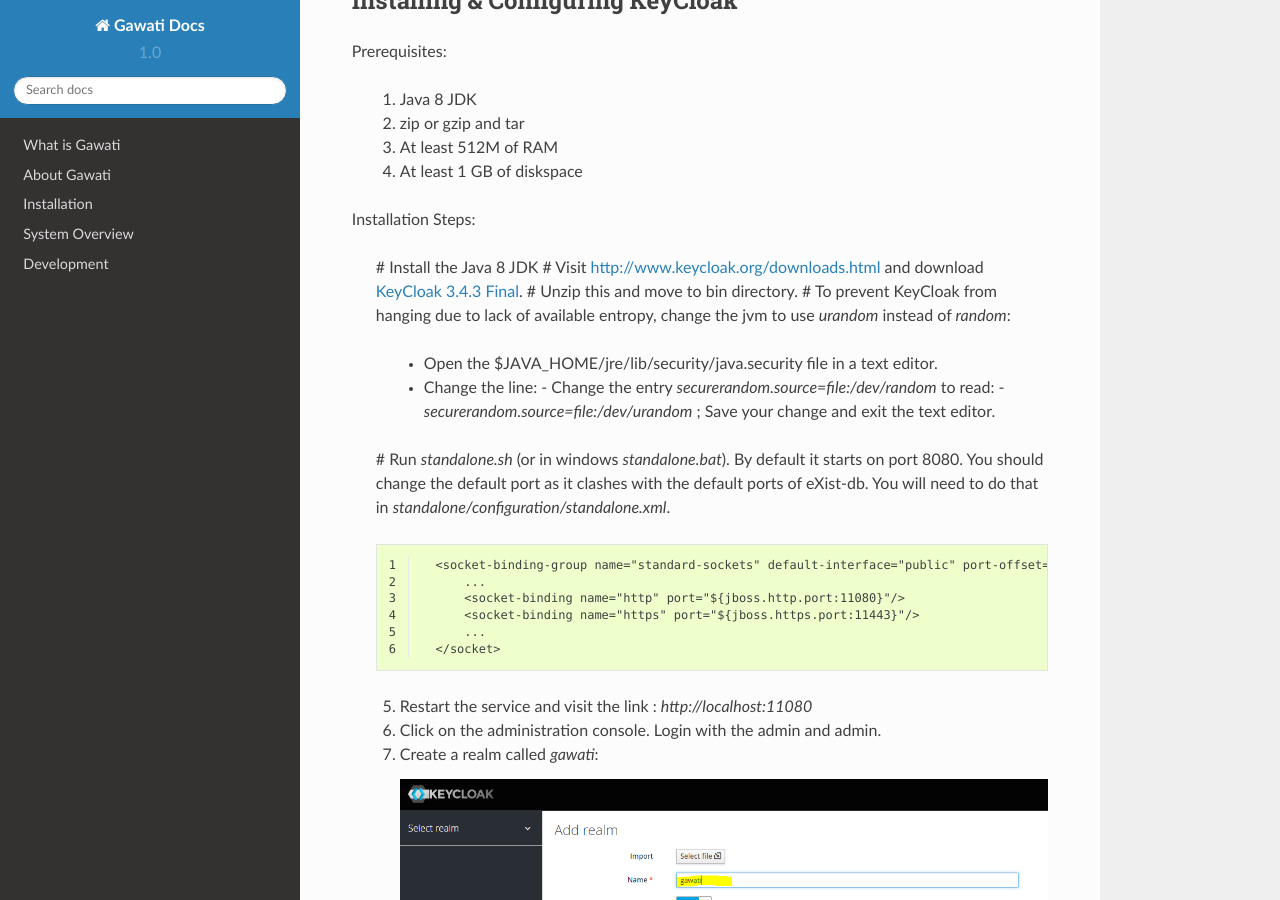
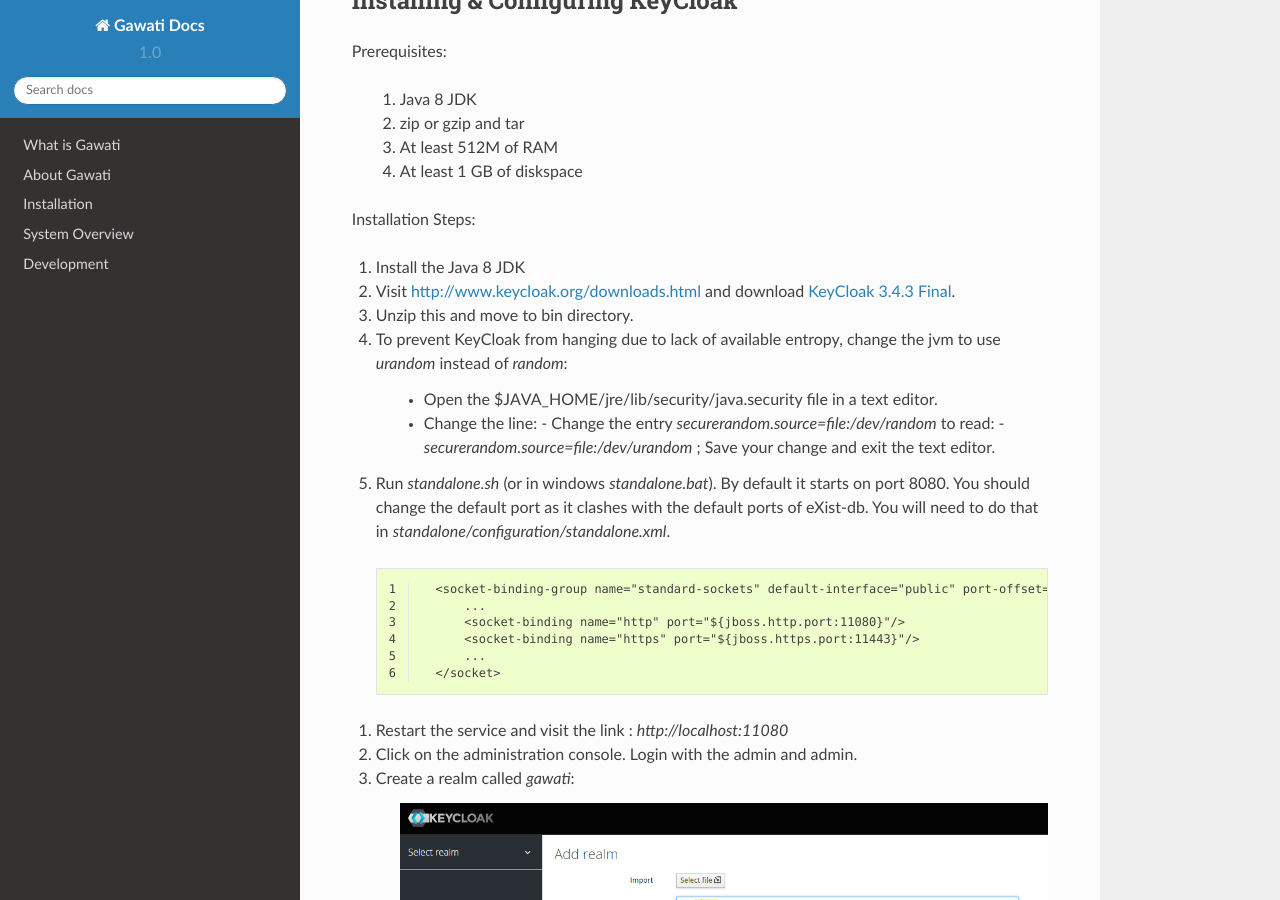
Before and after one commit to gawati/gawati-docs, a Sphinx documentation site: the page built from docs/source/development/authentication.rst, in a window 1280 px wide and 900 px high, scrolled down 447 px. Built offline with Sphinx 7.4.7 and the Read the Docs theme 2.0.0, drawn with Linux system fonts in a browser that asks for light colours; part of the change alters nothing that is shown.

```diff
--- a/docs/source/development/authentication.rst
+++ b/docs/source/development/authentication.rst
@@ -25,18 +25,17 @@ Prerequisites:
 
 Installation Steps:
 
- # Install the Java 8 JDK
- # Visit http://www.keycloak.org/downloads.html  and download  `KeyCloak 3.4.3 Final <https://downloads.jboss.org/keycloak/3.4.3.Final/keycloak-3.4.3.Final.zip>`_.
- # Unzip this and move to bin directory.
- # To prevent KeyCloak from hanging due to lack of available entropy, change the jvm to use `urandom` instead of `random`:
+#. Install the Java 8 JDK
+#. Visit http://www.keycloak.org/downloads.html  and download  `KeyCloak 3.4.3 Final <https://downloads.jboss.org/keycloak/3.4.3.Final/keycloak-3.4.3.Final.zip>`_.
+#. Unzip this and move to bin directory.
+#. To prevent KeyCloak from hanging due to lack of available entropy, change the jvm to use `urandom` instead of `random`:
 
     * Open the $JAVA_HOME/jre/lib/security/java.security file in a text editor.
-
     * Change the line:
       - Change the entry `securerandom.source=file:/dev/random` to read:
       - `securerandom.source=file:/dev/urandom` ; Save your change and exit the text editor.
 
- # Run `standalone.sh` (or in windows `standalone.bat`). By default it starts on port 8080. You should change the default port as it clashes with the default ports of eXist-db. You will need to do that in `standalone/configuration/standalone.xml`.
+#. Run `standalone.sh` (or in windows `standalone.bat`). By default it starts on port 8080. You should change the default port as it clashes with the default ports of eXist-db. You will need to do that in `standalone/configuration/standalone.xml`.
 
  .. code-block:: NONE
   :linenos:
@@ -49,35 +48,37 @@ Installation Steps:
     </socket>
 
 
- 5) Restart the service and visit the link : `http://localhost:11080`
- 6) Click on the administration console. Login with the admin and admin.
- 7) Create a realm called `gawati`:
+#. Restart the service and visit the link : `http://localhost:11080`
+#. Click on the administration console. Login with the admin and admin.
+#. Create a realm called `gawati`:
 
     .. figure:: ./_images/kc-add-realm.png
      :alt: Add Realm
      :align: center
      :figclass: align-center
 
- 8) If you are getting a https related error. You can disable it from command line
+#. If you are getting a https related error. You can disable it from command line
+
   * `./bin/add-user-keycloak.sh -r master -u <user> -p <password>`
   * `./bin/kcadm.sh config credentials --server http://localhost:11080/auth --realm master --user <user> --password <password>`
   * `./bin/kcadm.sh update realms/master -s sslRequired=NONE`
   * Restart the server
- 9) Within the `gawati` realm, Navigate to client tab and click new client. Fill the name of client (`gawati-portal-ui`), the client root url and hit save:
+
+#. Within the `gawati` realm, Navigate to client tab and click new client. Fill the name of client (`gawati-portal-ui`), the client root url and hit save:
 
     .. figure:: ./_images/kc-add-client.png
      :alt: Add Client
      :align: center
      :figclass: align-center
 
- 10) Now edit the same  `gawati-portal-ui` client document, and set the other parameters as shown below. In this case we have set the root url, valid url etc to `http://localhost:3000` which is the dev mode host and port for the `gawati-portal-ui`, if you are deploying on `localhost` and apache you can set this to `http://localhost`. Correspondingly if you are deploying on a domain e.g. `http://www.domain.org` you can set it to that domain.
+#. Now edit the same  `gawati-portal-ui` client document, and set the other parameters as shown below. In this case we have set the root url, valid url etc to `http://localhost:3000` which is the dev mode host and port for the `gawati-portal-ui`, if you are deploying on `localhost` and apache you can set this to `http://localhost`. Correspondingly if you are deploying on a domain e.g. `http://www.domain.org` you can set it to that domain.
 
    .. figure:: ./_images/kc-edit-client.png
     :alt: Add Client
     :align: center
     :figclass: align-center
 
- 11) Switch to the `Installation` tab in the client section, and choose the format as `KeyCloak OIDC JSON`. Change the following variables, `auth-server-url` to `url` and change `resource` to `clientId`:
+#. Switch to the `Installation` tab in the client section, and choose the format as `KeyCloak OIDC JSON`. Change the following variables, `auth-server-url` to `url` and change `resource` to `clientId`:
 
  .. code-block:: JSON
   :linenos:
@@ -94,7 +95,7 @@ Installation Steps:
 
  Save it is `keycloak.json` into the `gawati-portal-ui` `src/configs` folder. Note that, you don't need to do this, if you have the above defaults as the portal ships with `keycloak.json` with the same contents.
 
- 12) Finally, go to `Realm Settings => Login` and set `User Registration` to `on` and set `Email as User name` to `on`.
+#. Finally, go to `Realm Settings => Login` and set `User Registration` to `on` and set `Email as User name` to `on`.
 
    .. figure:: ./_images/kc-login.png
     :alt: Login
```
